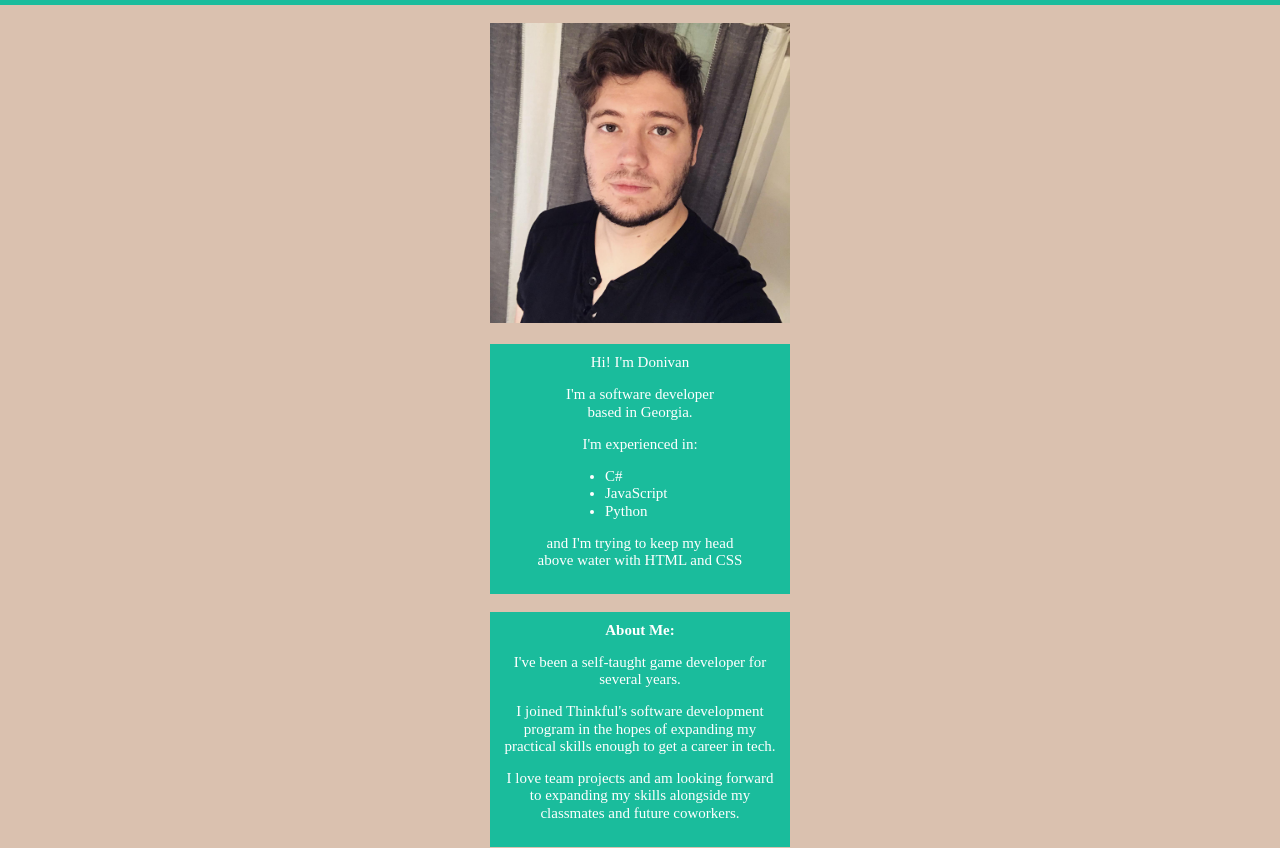
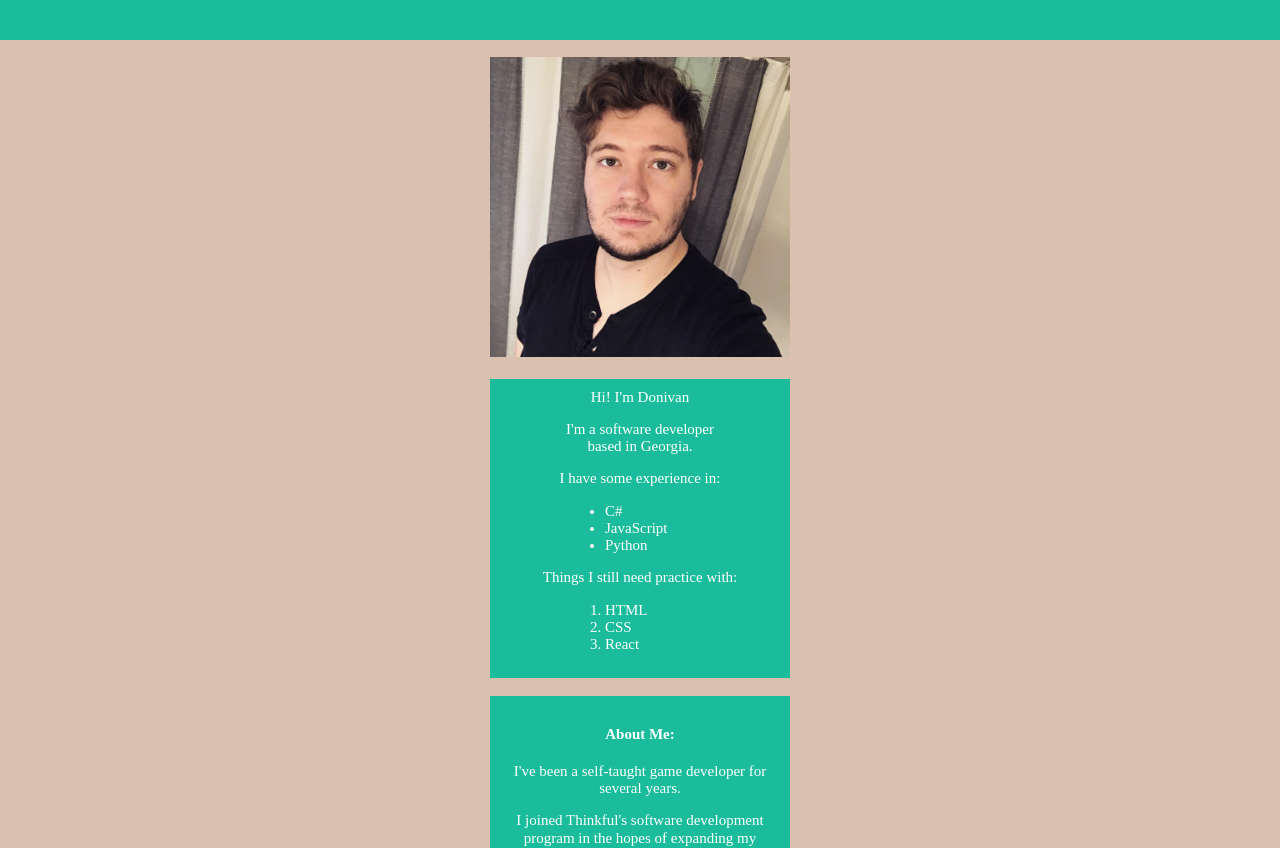
Before and after one commit to donivanjames/Student-Portfolio, a plain HTML site: page index.html in a window 1280 px wide. Shown: the part 105-953 px from the top of the page. Drawn offline with nearby package versions, Linux system fonts and the light colour scheme.

Commit message:
Update Index
Added Ordered Lists And Articles

```diff
--- a/index.html
+++ b/index.html
@@ -1,5 +1,5 @@
 <!DOCTYPE html>
-<html>
+<html lang="en">
   <head>
     <meta charset="utf-8">
     <meta name="viewport" content="width=device-width">
@@ -17,15 +17,17 @@
     <!-- Heading -->
     <div>
       <header>
+        <br>
         <h2>Donivan Bardin</h2>
         <h5>Software Developer</h5>
+        <br>
       </header>
     </div>
 
     <!-- Main Content -->
     <main>
       <br>
-      <img src="Profile-Image.jpg" alt="My Picture" width=300, margin=50px>
+      <img src="Profile-Image.jpg" alt="My Picture" width=300>
       <br><br>
       <div class="divBox">
         <div class="smallDiv">
@@ -34,7 +36,7 @@
           <p>I'm a software developer <br>
           based in Georgia.</p>
 
-          <p>I'm experienced in:</p>
+          <p>I have some experience in:</p>
           <div class="listDiv">
           <ul>
             <li>C#</li>
@@ -42,19 +44,28 @@
             <li>Python</li>
           </ul>
           </div>
-          <p>and I'm trying to keep my head above water with HTML and CSS</p>
+          <p>Things I still need practice with:</p>
+          <div class="listDiv">
+            <ol>
+              <li>HTML</li>
+              <li>CSS</li>
+              <li>React</li>
+            </ol>
+          </div>
         </div>
       </div>
 
       <br>
 
       <div class="divBox">
-        <strong>About Me:</strong>
-        <p>I've been a self-taught game developer for several years. </p>
+        <article>
+          <h4>About Me:</h4>
+          <p>I've been a self-taught game developer for several years.</p>
 
-        <p> I joined Thinkful's software development program in the hopes of expanding my practical skills enough to get a career in tech.</p>
+          <p>I joined Thinkful's software development program in the hopes of expanding my practical skills enough to get a career in tech.</p>
 
-        <p>I love team projects and am looking forward to expanding my skills alongside my classmates and future coworkers.</p>
+          <p>I love team projects and am looking forward to expanding my skills alongside my classmates and future coworkers.</p>
+        </article>
       </div>
 
       <br>
@@ -73,7 +84,9 @@
     <!-- Footer -->
     <div>
       <footer>
+        <br>
         <h5>A Thinkful.com Assignment</h5>
+        <br>
       </footer>
     </div>
 
```
